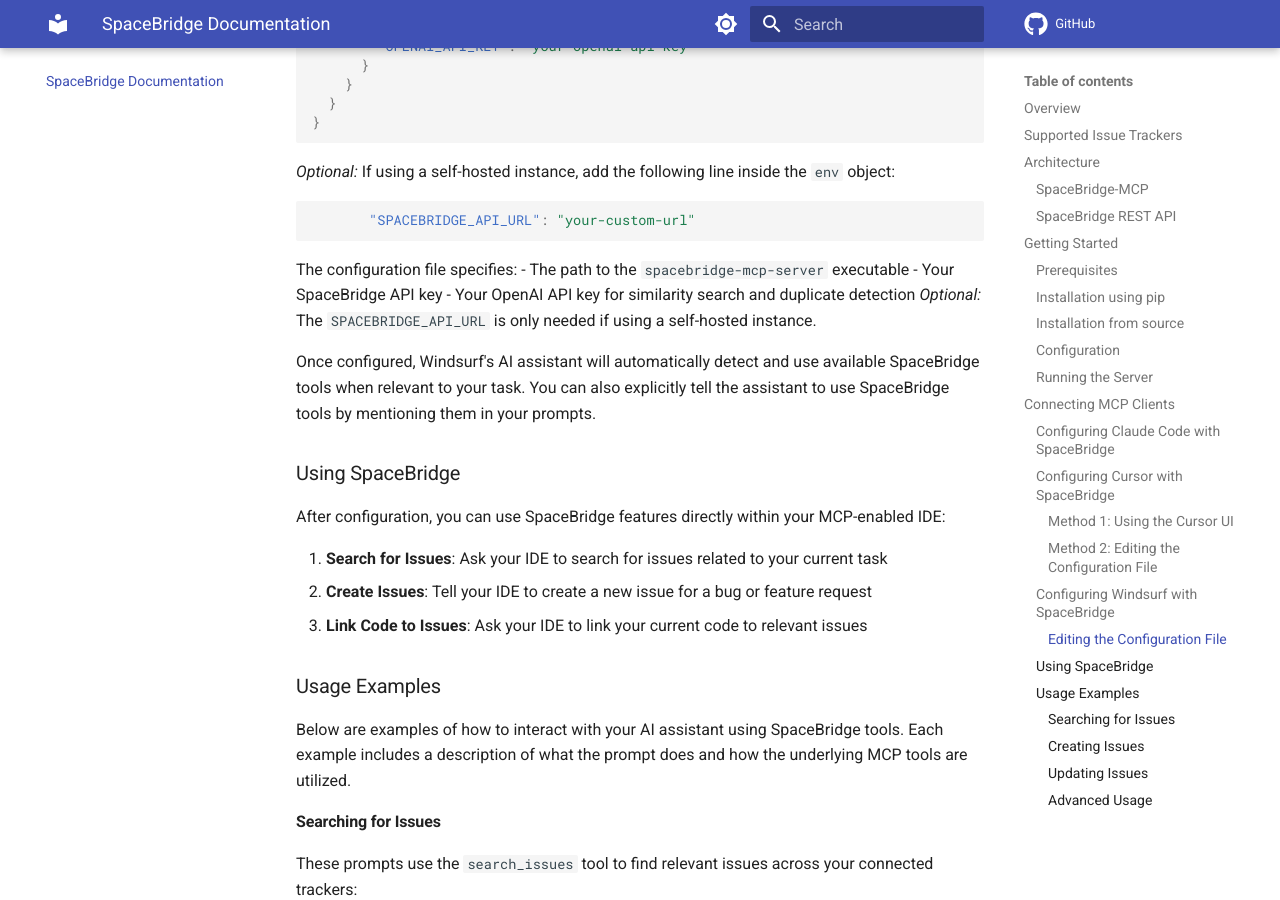
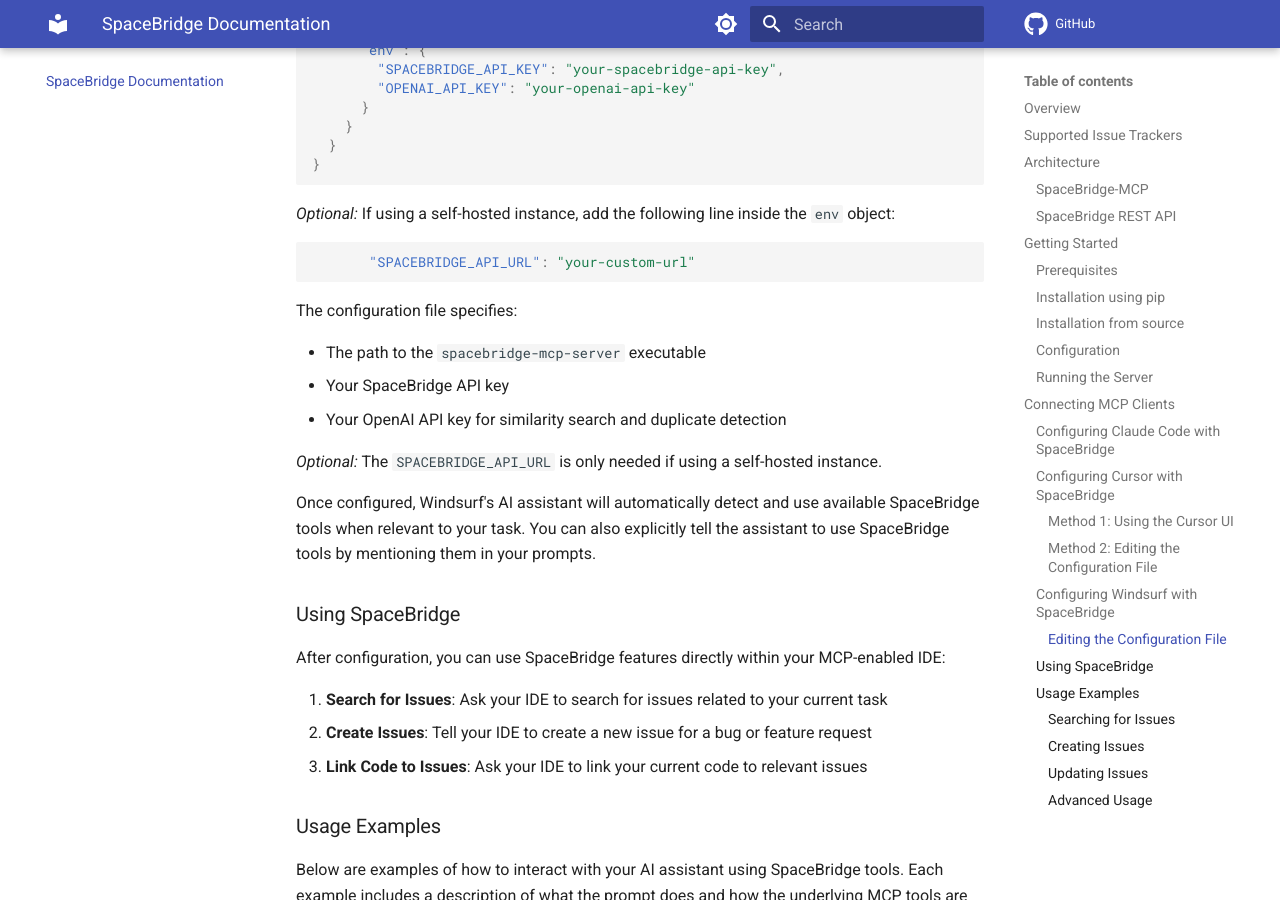
Before and after one commit to GiorgosAlexakis/preloop, an MkDocs documentation site: the page built from docs/index.md, in a window 1280 px wide and 900 px high, scrolled down 6072 px. Built offline with MkDocs 1.6.1 and Material for MkDocs 9.7.7, drawn with Linux system fonts in a browser that asks for light colours; comment, search, counter and statistics services are not loaded.

Commit message:
fix formatting

````diff
--- a/docs/index.md
+++ b/docs/index.md
@@ -170,12 +170,12 @@
 2. Click **Add MCP Server**
 3. Select **Add stdio Server**
 4. Enter the following information:
-   - **Name**: `SpaceBridge`
-   - **Command**: Full path to `spacebridge-mcp-server` (see "Find Server Path" above)
-   - **Environment Variables**: Add the following key-value pairs:
-     - `SPACEBRIDGE_API_KEY`: Your SpaceBridge API key
-     - `OPENAI_API_KEY`: Your OpenAI API key for similarity search
-     *Optional:* Add `SPACEBRIDGE_API_URL` with your custom URL if using a self-hosted instance.
+    - **Name**: `SpaceBridge`
+    - **Command**: Full path to `spacebridge-mcp-server` (see "Find Server Path" above)
+    - **Environment Variables**: Add the following key-value pairs:
+        - `SPACEBRIDGE_API_KEY`: Your SpaceBridge API key
+        - `OPENAI_API_KEY`: Your OpenAI API key for similarity search
+        - *Optional:* Add `SPACEBRIDGE_API_URL` with your custom URL if using a self-hosted instance.
 
 #### Method 2: Editing the Configuration File
 
@@ -234,9 +234,11 @@
    ```
 
 The configuration file specifies:
+
 - The path to the `spacebridge-mcp-server` executable
 - Your SpaceBridge API key
 - Your OpenAI API key for similarity search and duplicate detection
+
 *Optional:* The `SPACEBRIDGE_API_URL` is only needed if using a self-hosted instance.
 
 Once configured, Windsurf's AI assistant will automatically detect and use available SpaceBridge tools when relevant to your task. You can also explicitly tell the assistant to use SpaceBridge tools by mentioning them in your prompts.
````
